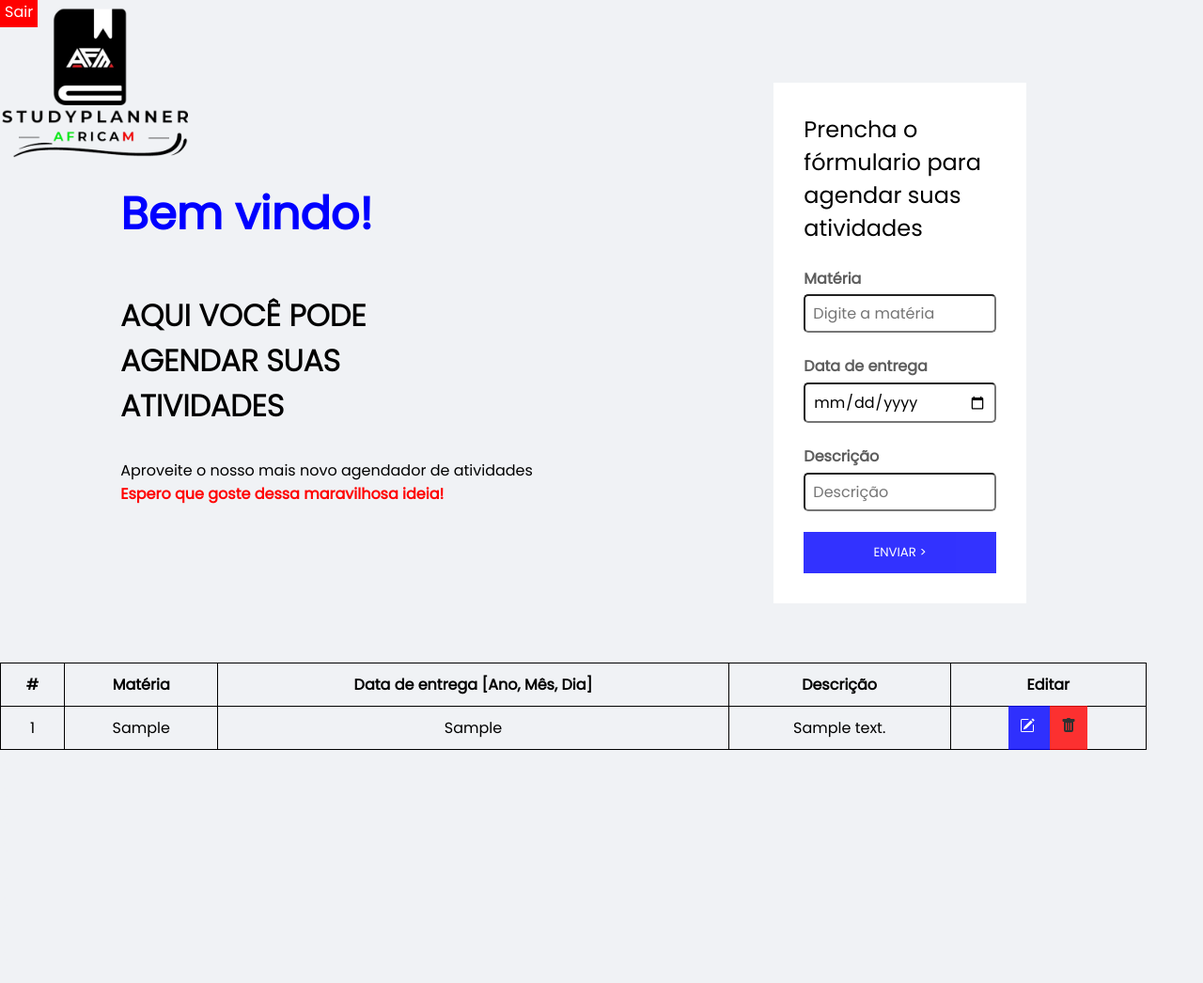
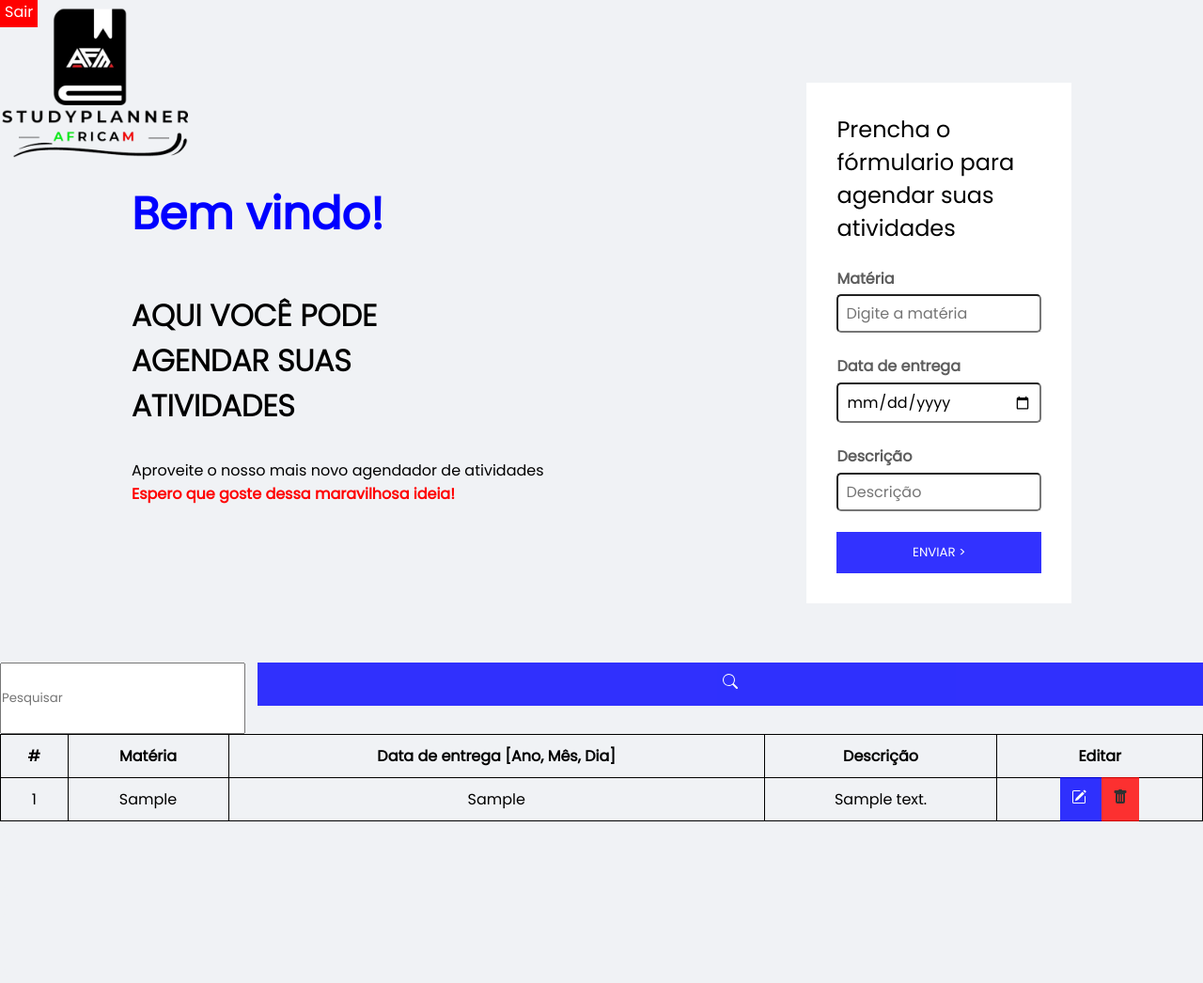
Before and after one commit to Aleffy-Discente/Projeto-AFM, a PHP site: page /inicio.php in a window 1280 px wide. Shown: the top 1046 px of the page at 94% size. Before the commit the page ends 798 px from the top, so only its background shows below. Run offline with PHP 8.4, Linux system fonts and the light colour scheme; the visitor is signed in with stand-in values (Sample User, id 1); tables that the repository leaves empty or names only in its code hold one stand-in row (values such as "Sample post").

Commit message:
Só falta colocar a barra de pesquisa

```diff
--- a/Inicio.php
+++ b/Inicio.php
@@ -79,7 +79,7 @@ if(isset($_POST['submit']))
             height: 98vh;
             background-image: url("Imagens/Logo_Atulizada-removebg-preview.png");
             background-position: left top;
-            margin-right: 60px;
+
             background-repeat: no-repeat;
             background-size: 200px;
             background-color: #F0F2F5;
@@ -232,6 +232,16 @@ if(isset($_POST['submit']))
         {
             background-position: center top;
         }
+        .box-search
+        {
+            display: flex;
+            justify-content: center;
+            gap: 1%;
+        }
+        button
+        {
+            margin-bottom: 30px;
+        }
     </style>
     <!-- Código -->
 </head>
@@ -266,6 +276,14 @@ if(isset($_POST['submit']))
             </form>
         </div>
     </header>
+    <div class="box-search">
+        <input type="search" class="form-control w-25" placeholder="Pesquisar" id="pesquisar">
+        <button onclick="searchData()" class="btn btn-primary">
+            <svg xmlns="http://www.w3.org/2000/svg" width="16" height="16" fill="currentColor" class="bi bi-search" viewBox="0 0 16 16">
+                <path d="M11.742 10.344a6.5 6.5 0 1 0-1.397 1.398h-.001c.03.04.062.078.098.115l3.85 3.85a1 1 0 0 0 1.415-1.414l-3.85-3.85a1.007 1.007 0 0 0-.115-.1zM12 6.5a5.5 5.5 0 1 1-11 0 5.5 5.5 0 0 1 11 0z"/>
+            </svg>
+        </button>
+    </div>
     <table>
         <thead>
             <tr>
```
